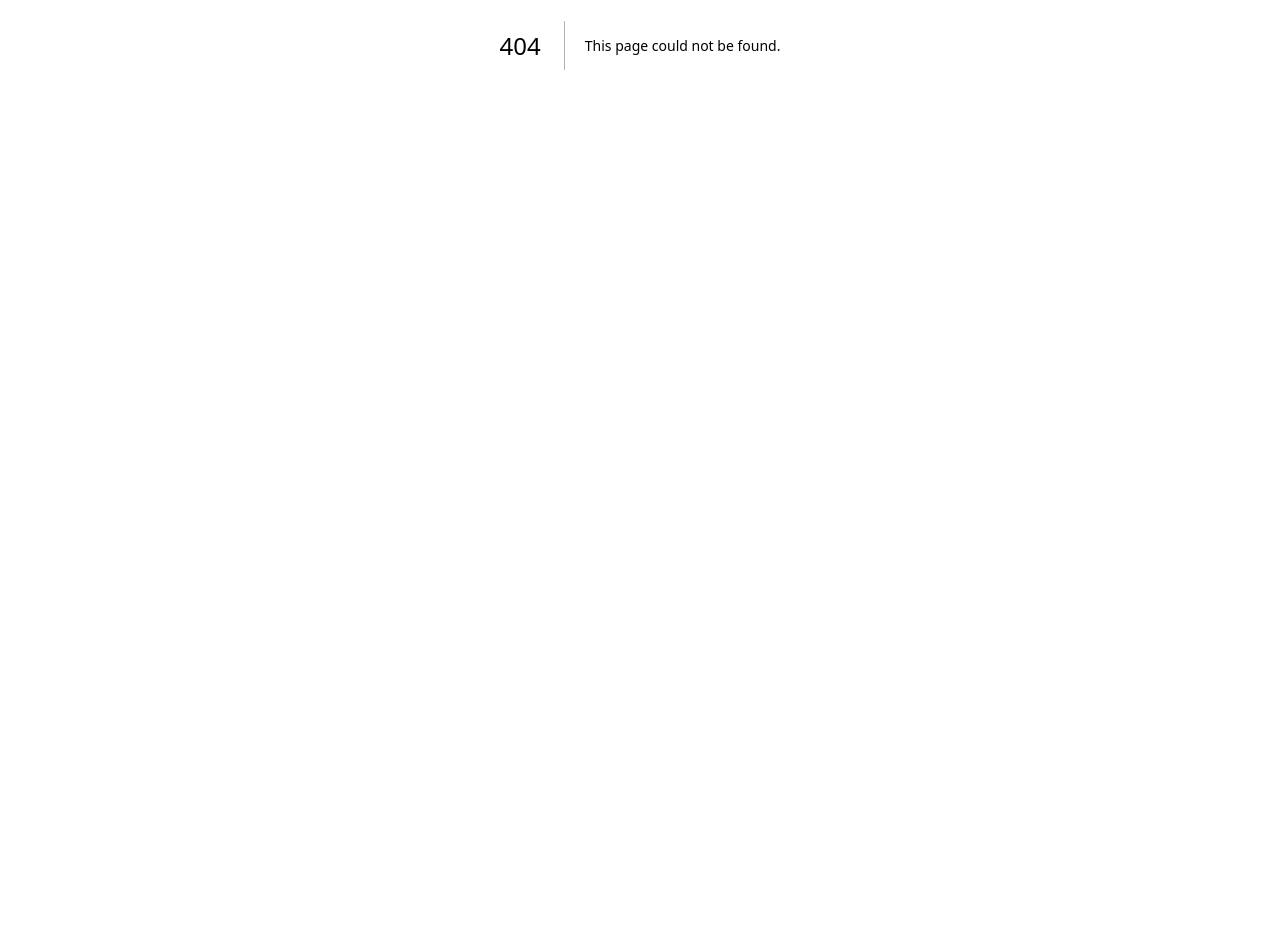
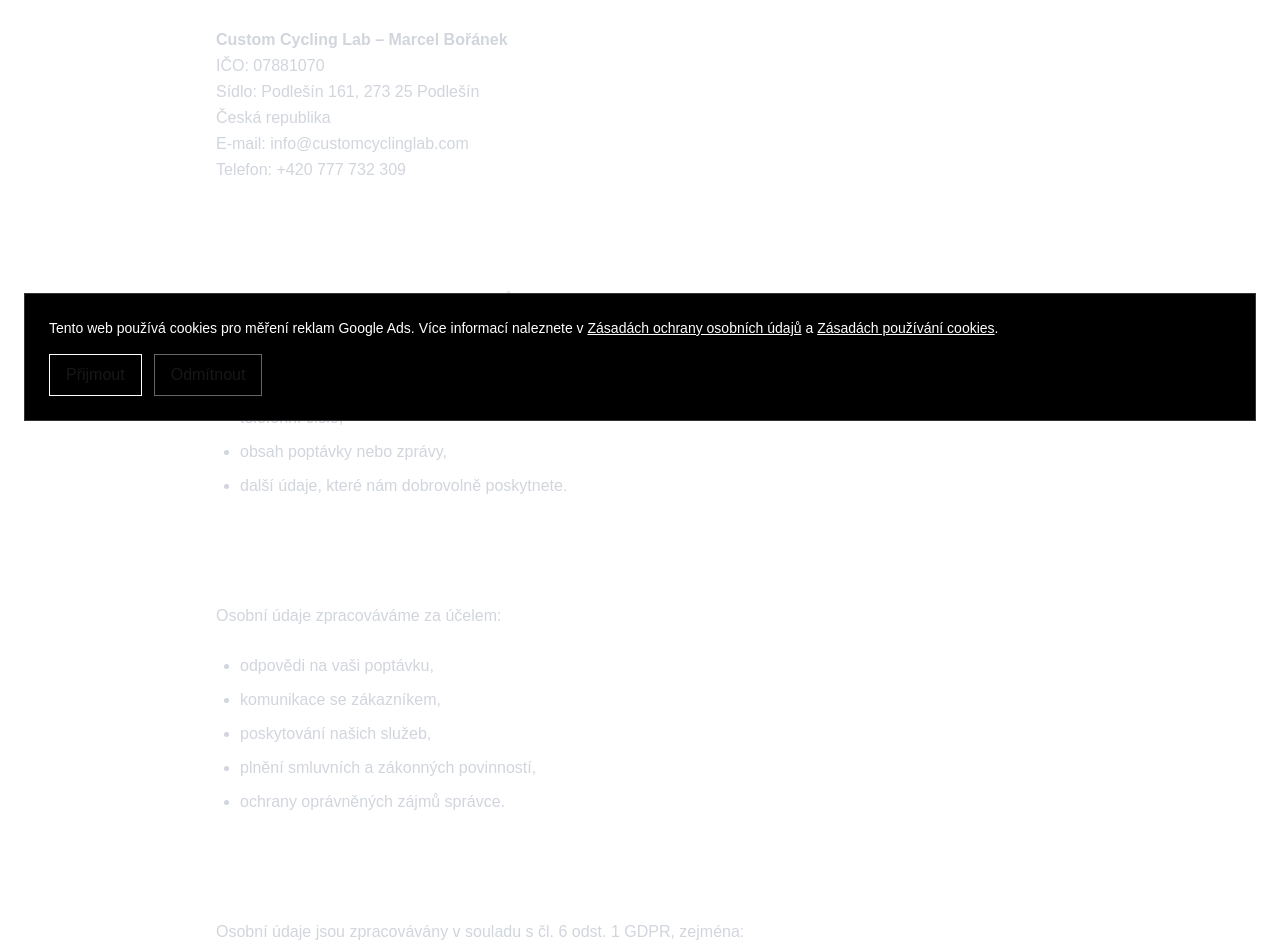
Before and after one commit to marcelboranek-beep/cyclinglab-live, a Next.js app: page /gdpr in a window 1280 px wide. Before the commit this address had no page. Shown: the part 355-1297 px from the top of the page. Before the commit the page ends 800 px from the top, so only its background shows below. Built offline with nearby package versions, Linux system fonts and the light colour scheme.

Commit message:
Add GDPR, cookies and consent

```diff
--- /dev/null
+++ b/app/components/CookieBanner.tsx
@@ -0,0 +1,77 @@
+"use client";
+
+import { useEffect, useState } from "react";
+import Link from "next/link";
+
+export default function CookieBanner() {
+  const [visible, setVisible] = useState(false);
+
+  useEffect(() => {
+    const consent = localStorage.getItem("cookie-consent");
+
+    if (!consent) {
+      setVisible(true);
+    }
+
+    if (consent === "accepted") {
+      window.gtag?.("consent", "update", {
+        ad_storage: "granted",
+        ad_user_data: "granted",
+        ad_personalization: "granted",
+        analytics_storage: "granted",
+      });
+    }
+  }, []);
+
+  const accept = () => {
+    localStorage.setItem("cookie-consent", "accepted");
+
+    window.gtag?.("consent", "update", {
+      ad_storage: "granted",
+      ad_user_data: "granted",
+      ad_personalization: "granted",
+      analytics_storage: "granted",
+    });
+
+    setVisible(false);
+  };
+
+  const reject = () => {
+    localStorage.setItem("cookie-consent", "rejected");
+    setVisible(false);
+  };
+
+  if (!visible) return null;
+
+  return (
+    <div className="fixed bottom-6 left-6 right-6 z-50 bg-black border border-white/20 p-6">
+      <p className="text-sm text-white mb-4">
+  Tento web používá cookies pro měření reklam Google Ads.
+  Více informací naleznete v{" "}
+  <Link href="/gdpr" className="underline">
+    Zásadách ochrany osobních údajů
+  </Link>{" "}
+  a{" "}
+  <Link href="/cookies" className="underline">
+    Zásadách používání cookies
+  </Link>.
+</p>
+
+      <div className="flex gap-3">
+        <button
+          onClick={accept}
+          className="border border-white px-4 py-2"
+        >
+          Přijmout
+        </button>
+
+        <button
+          onClick={reject}
+          className="border border-white/40 px-4 py-2"
+        >
+          Odmítnout
+        </button>
+      </div>
+    </div>
+  );
+}
--- /dev/null
+++ b/app/cookies/page.tsx
@@ -0,0 +1,72 @@
+export default function CookiesPage() {
+  return (
+    <main className="max-w-4xl mx-auto px-6 py-24">
+      <h1 className="text-4xl font-light mb-10">
+        Zásady používání cookies
+      </h1>
+
+      <div className="space-y-8 text-gray-300 leading-relaxed">
+        <p>
+          Webové stránky customcyclinglab.com používají soubory cookies za
+          účelem zajištění správné funkčnosti webu a měření účinnosti
+          reklamních kampaní.
+        </p>
+
+        <h2 className="text-2xl text-white">
+          Co jsou cookies?
+        </h2>
+
+        <p>
+          Cookies jsou malé textové soubory ukládané do vašeho zařízení,
+          které pomáhají webovým stránkám správně fungovat a poskytovat
+          informace o jejich používání.
+        </p>
+
+        <h2 className="text-2xl text-white">
+          Nezbytné cookies
+        </h2>
+
+        <p>
+          Tyto cookies jsou nezbytné pro správné fungování webu a nelze je
+          vypnout.
+        </p>
+
+        <h2 className="text-2xl text-white">
+          Marketingové cookies
+        </h2>
+
+        <p>
+          Používáme marketingové cookies společnosti Google za účelem
+          měření výkonu reklamních kampaní Google Ads.
+        </p>
+
+        <p>
+          Tyto cookies jsou ukládány pouze na základě vašeho souhlasu.
+        </p>
+
+        <h2 className="text-2xl text-white">
+          Správa souhlasu
+        </h2>
+
+        <p>
+          Souhlas s používáním marketingových cookies můžete kdykoliv
+          změnit nebo odvolat prostřednictvím cookie lišty.
+        </p>
+
+        <h2 className="text-2xl text-white">
+          Kontakt
+        </h2>
+
+        <p>
+          Custom Cycling Lab – Marcel Bořánek
+          <br />
+          IČO: 07881070
+          <br />
+          Podlešín 161, 273 25 Podlešín
+          <br />
+          info@customcyclinglab.com
+        </p>
+      </div>
+    </main>
+  );
+}
--- /dev/null
+++ b/app/gdpr/page.tsx
@@ -0,0 +1,162 @@
+export default function GDPRPage() {
+  return (
+    <main className="max-w-4xl mx-auto px-6 py-24">
+      <h1 className="text-4xl font-light mb-10">
+        Zásady ochrany osobních údajů
+      </h1>
+
+      <section className="space-y-6 text-gray-300 leading-relaxed">
+        <p>
+          Tyto zásady ochrany osobních údajů popisují způsob zpracování
+          osobních údajů návštěvníků webových stránek
+          www.customcyclinglab.com.
+        </p>
+
+        <h2 className="text-2xl text-white mt-12">
+          1. Správce osobních údajů
+        </h2>
+
+        <p>
+          Správcem osobních údajů je:
+        </p>
+
+        <p>
+          <strong>Custom Cycling Lab – Marcel Bořánek</strong>
+          <br />
+          IČO: 07881070
+          <br />
+          Sídlo: Podlešín 161, 273 25 Podlešín
+          <br />
+          Česká republika
+          <br />
+          E-mail: info@customcyclinglab.com
+          <br />
+          Telefon: +420 777 732 309
+        </p>
+
+        <h2 className="text-2xl text-white mt-12">
+          2. Jaké údaje zpracováváme
+        </h2>
+
+        <p>
+          Prostřednictvím kontaktního formuláře můžeme zpracovávat:
+        </p>
+
+        <ul className="list-disc pl-6 space-y-2">
+          <li>jméno a příjmení,</li>
+          <li>e-mailovou adresu,</li>
+          <li>telefonní číslo,</li>
+          <li>obsah poptávky nebo zprávy,</li>
+          <li>další údaje, které nám dobrovolně poskytnete.</li>
+        </ul>
+
+        <h2 className="text-2xl text-white mt-12">
+          3. Účel zpracování
+        </h2>
+
+        <p>Osobní údaje zpracováváme za účelem:</p>
+
+        <ul className="list-disc pl-6 space-y-2">
+          <li>odpovědi na vaši poptávku,</li>
+          <li>komunikace se zákazníkem,</li>
+          <li>poskytování našich služeb,</li>
+          <li>plnění smluvních a zákonných povinností,</li>
+          <li>ochrany oprávněných zájmů správce.</li>
+        </ul>
+
+        <h2 className="text-2xl text-white mt-12">
+          4. Právní základ zpracování
+        </h2>
+
+        <p>
+          Osobní údaje jsou zpracovávány v souladu s čl. 6 odst. 1 GDPR,
+          zejména:
+        </p>
+
+        <ul className="list-disc pl-6 space-y-2">
+          <li>pro účely jednání o smlouvě,</li>
+          <li>pro plnění smlouvy,</li>
+          <li>pro splnění právních povinností,</li>
+          <li>na základě oprávněného zájmu správce,</li>
+          <li>na základě uděleného souhlasu.</li>
+        </ul>
+
+        <h2 className="text-2xl text-white mt-12">
+          5. Doba uchování údajů
+        </h2>
+
+        <p>
+          Osobní údaje uchováváme pouze po dobu nezbytně nutnou pro splnění
+          účelu jejich zpracování nebo po dobu stanovenou právními předpisy.
+        </p>
+
+        <h2 className="text-2xl text-white mt-12">
+          6. Příjemci osobních údajů
+        </h2>
+
+        <p>
+          Osobní údaje mohou být zpřístupněny následujícím zpracovatelům:
+        </p>
+
+        <ul className="list-disc pl-6 space-y-2">
+          <li>poskytovateli hostingu Vercel,</li>
+          <li>poskytovateli e-mailových služeb Resend,</li>
+          <li>společnosti Google Ireland Limited (Google Ads),</li>
+          <li>dalším poskytovatelům nezbytným pro provoz webu.</li>
+        </ul>
+
+        <h2 className="text-2xl text-white mt-12">
+          7. Cookies
+        </h2>
+
+        <p>
+          Web používá technické cookies nezbytné pro správné fungování
+          stránek a marketingové cookies související s měřením reklamních
+          kampaní Google Ads.
+        </p>
+
+        <p>
+          Marketingové cookies jsou ukládány pouze na základě souhlasu
+          návštěvníka prostřednictvím cookie lišty.
+        </p>
+
+        <h2 className="text-2xl text-white mt-12">
+          8. Vaše práva
+        </h2>
+
+        <p>Máte právo:</p>
+
+        <ul className="list-disc pl-6 space-y-2">
+          <li>na přístup ke svým osobním údajům,</li>
+          <li>na opravu nepřesných údajů,</li>
+          <li>na výmaz osobních údajů,</li>
+          <li>na omezení zpracování,</li>
+          <li>vznést námitku proti zpracování,</li>
+          <li>na přenositelnost údajů,</li>
+          <li>
+            podat stížnost u Úřadu pro ochranu osobních údajů.
+          </li>
+        </ul>
+
+        <h2 className="text-2xl text-white mt-12">
+          9. Kontakt
+        </h2>
+
+        <p>
+          V případě jakýchkoliv dotazů týkajících se ochrany osobních údajů
+          nás můžete kontaktovat:
+        </p>
+
+        <p>
+          E-mail: info@customcyclinglab.com
+          <br />
+          Telefon: +420 777 732 309
+        </p>
+
+        <p className="mt-12 text-sm text-gray-500">
+          Poslední aktualizace: červen 2026
+        </p>
+      </section>
+    </main>
+  );
+}
--- a/app/layout.tsx
+++ b/app/layout.tsx
@@ -2,6 +2,7 @@
 import { Geist, Geist_Mono } from "next/font/google";
 import "./globals.css";
 import Script from "next/script";
+import CookieBanner from "./components/CookieBanner";
 
 const geistSans = Geist({
   variable: "--font-geist-sans",
@@ -36,15 +37,25 @@
   strategy="afterInteractive"
 />
 
-  <Script id="google-ads" strategy="afterInteractive">
+<Script id="google-consent" strategy="afterInteractive">
   {`
     window.dataLayer = window.dataLayer || [];
     function gtag(){dataLayer.push(arguments);}
+    window.gtag = gtag;
+
     gtag('js', new Date());
+
+    gtag('consent', 'default', {
+      ad_storage: 'denied',
+      ad_user_data: 'denied',
+      ad_personalization: 'denied',
+      analytics_storage: 'denied'
+    });
 
     gtag('config', 'AW-18220669308');
   `}
 </Script>
+<CookieBanner />
 </body>
     </html>
   );
--- a/app/page.tsx
+++ b/app/page.tsx
@@ -1,6 +1,7 @@
 "use client";
 
 import { useEffect, useState } from "react";
+import Link from "next/link";
 
 declare global {
   interface Window {
```
Lines whose indentation alone changed are shown as unchanged.
